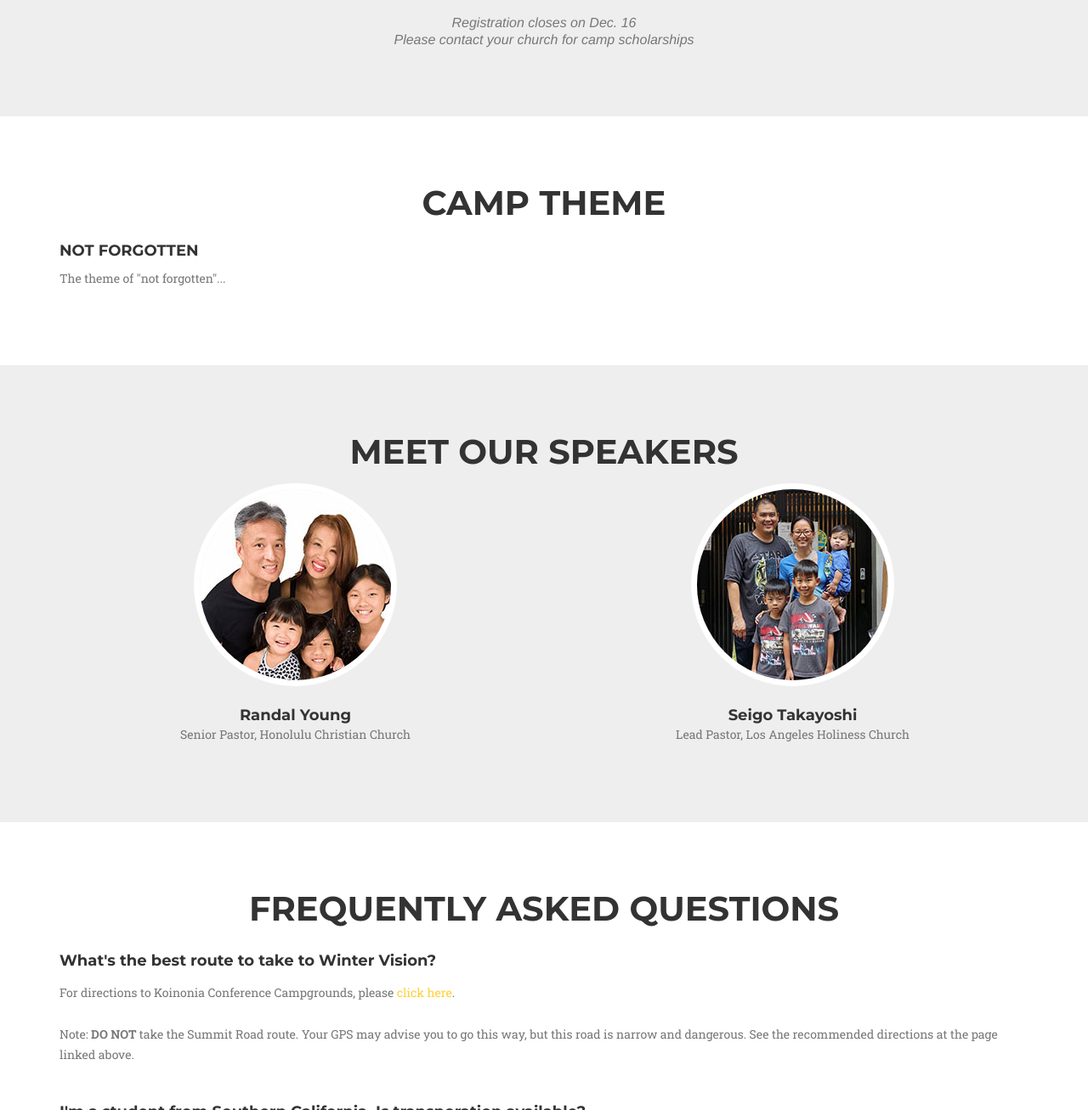
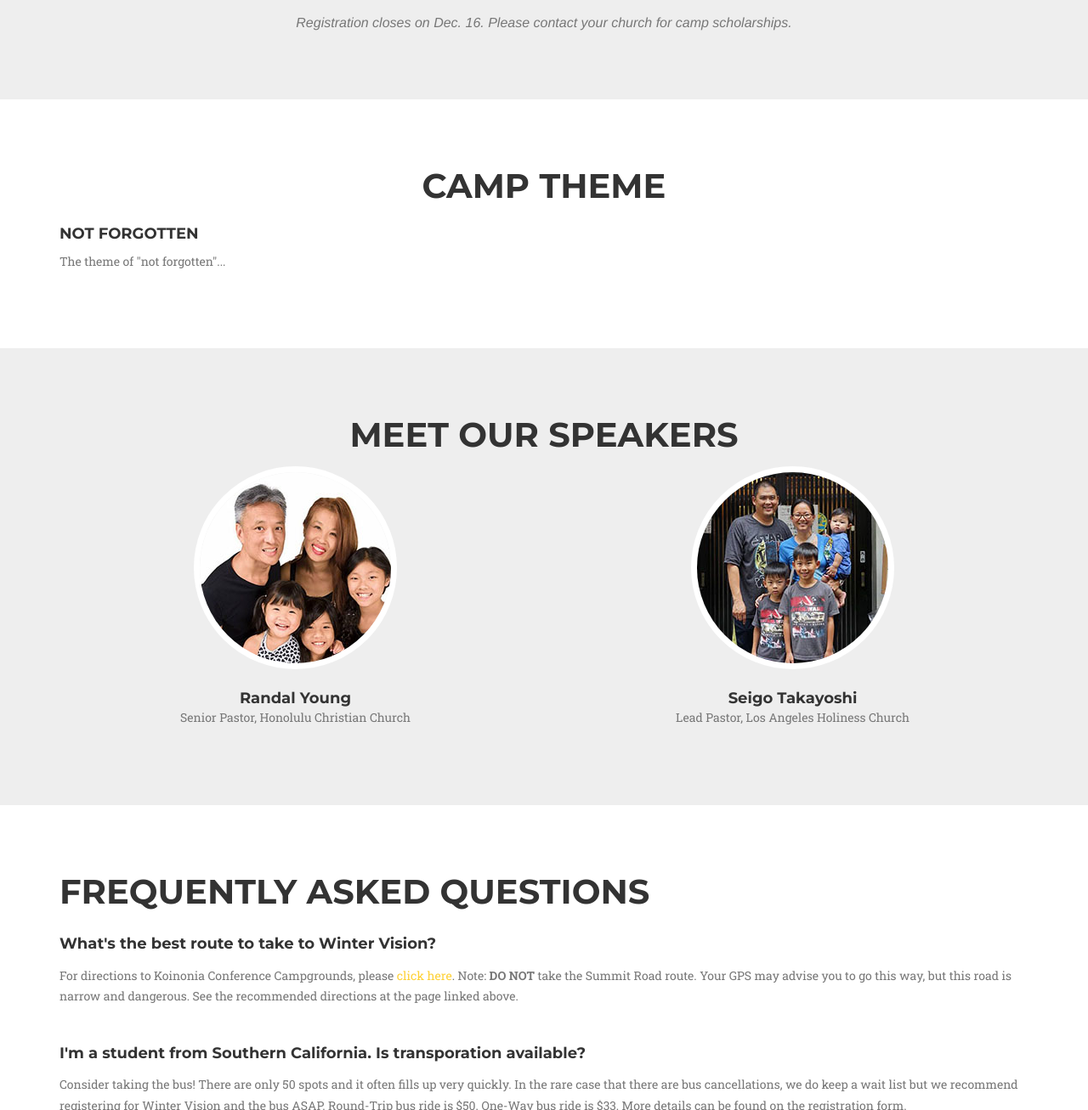
Before and after one commit to melissaha/wintervision, a website: page index.html in a window 1280 px wide. Shown: the part 1557-2864 px from the top of the page at 85% size. Drawn offline with nearby package versions, Linux system fonts and the light colour scheme; a web font is replaced by a local one.

Commit message:
FAQ - Centered text, left align test 1

```diff
--- a/index.html
+++ b/index.html
@@ -101,7 +101,7 @@
 
 
     <!-- Camp Rates Section -->
-    <section id="camprates" class="bg-light-gray">
+    <section id="camprates" class="bg-light-gray" style="padding-left: 30px; padding-right: 30px;">
         <div class="container">
             <div class="row">
                 <div class="col-lg-12 text-center">
@@ -113,7 +113,8 @@
                 <p class="text-muted" style="font-size: 25px;">$170</p>
               <h4>Regular Registration <br />(Dec. 1 - Dec. 15)</h4>
                 <p class="text-muted" style="font-size: 25px;">$195</p>
-              <h3 class="section-subheading text-muted" style="margin-bottom: 0px; line-height: 20px;">Registration closes on Dec. 16 <br />Please contact your church for camp scholarships</h3>
+              <h3 class="section-subheading text-muted" style="margin-bottom: 0px; line-height: 20px;">Registration closes on Dec. 16.
+                Please contact your church for camp scholarships.</h3>
 
 
         </div>
@@ -121,7 +122,7 @@
 
 
     <!-- Theme Section -->
-    <section id="theme">
+    <section id="theme" style="padding-left: 30px; padding-right: 30px;">
         <div class="container">
             <div class="row">
                 <div class="col-lg-12 text-center">
@@ -169,15 +170,14 @@
     <section id="faq" style="padding-left: 30px; padding-right: 30px;">
         <div class="container">
             <div class="row">
-                <div class="col-lg-12 text-center">
+                <div class="col-lg-12 text-center" style="display: inline-block; text-align: left">
                     <h2 class="section-heading">Frequently Asked Questions</h2>
                 </div>
             </div>
 
             <h4 class="service-heading">What's the best route to take to Winter Vision?</h4>
-            <p class="text-muted">For directions to Koinonia Conference Campgrounds, please <a href="http://www.gotocamp.org/directions.cfm">click here</a>.<br /><br />
+            <p class="text-muted">For directions to Koinonia Conference Campgrounds, please <a href="http://www.gotocamp.org/directions.cfm">click here</a>.
               Note: <b>DO NOT</b> take the Summit Road route. Your GPS may advise you to go this way, but this road is narrow and dangerous. See the recommended directions at the page linked above.</p><br />
-
 
             <h4 class="service-heading">I'm a student from Southern California. Is transporation available?</h4>
             <p class="text-muted">Consider taking the bus! There are only 50 spots and it often fills up very quickly. In the rare case that there are bus cancellations, we do keep a wait list but we recommend registering for Winter Vision and the bus ASAP. Round-Trip bus ride is $50. One-Way bus ride is $33. More details can be found on the registration form.<br /><br />
```
